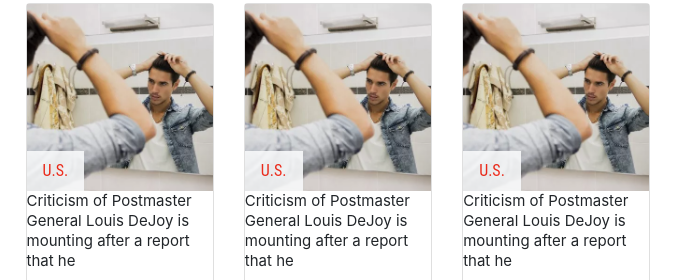
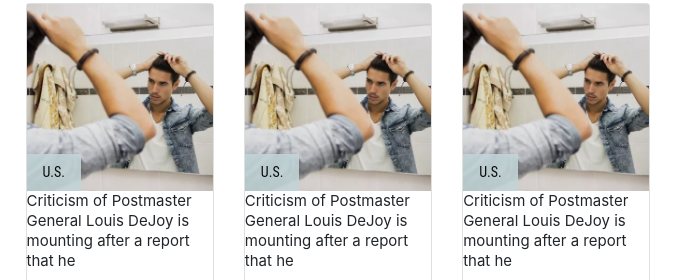
Before and after one commit to Gabkings/NewsWeek, a website: page index.html in a window 1280 px wide. Shown: the part 1111-1391 px from the top of the page, 302-978 px from the left. Drawn offline with nearby package versions, Linux system fonts and the light colour scheme.

Commit message:
changed the font-size and background for travel section

```diff
--- a/css/main.css
+++ b/css/main.css
@@ -308,6 +308,12 @@ ul {
   font-size: 12px;
   color: black;
   font-weight: bold;
+}
+
+.travel{
+  background-color: #c2d4d7;
+  color: black;
+  font-size: 14px;
 }
 
 .signup-link:hover {
--- a/index.html
+++ b/index.html
@@ -360,7 +360,7 @@
                     alt="#"
                   />
                   <a
-                    class="position-absolute bg-light py-2 px-3 font-roboto features-img-link"
+                    class="position-absolute travel py-2 px-3 font-roboto features-img-link"
                     href="#"
                     >U.S.</a
                   >
@@ -380,7 +380,7 @@
                     alt="#"
                   />
                   <a
-                    class="position-absolute bg-light py-2 px-3 font-roboto features-img-link"
+                    class="position-absolute travel py-2 px-3 font-roboto features-img-link"
                     href="#"
                     >U.S.</a
                   >
@@ -400,7 +400,7 @@
                     alt="#"
                   />
                   <a
-                    class="position-absolute bg-light py-2 px-3 font-roboto features-img-link"
+                    class="position-absolute travel py-2 px-3 font-roboto features-img-link"
                     href="#"
                     >U.S.</a
                   >
```
